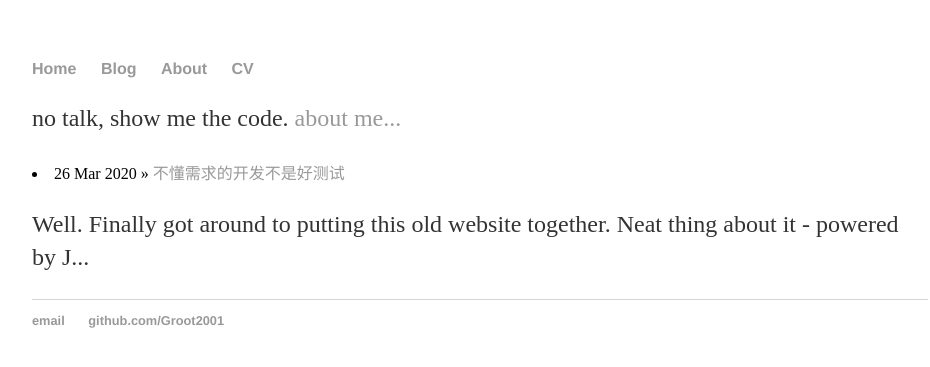
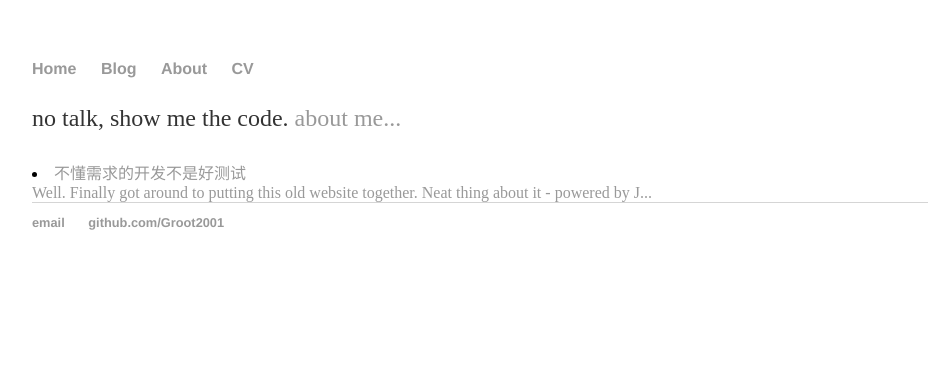
Before and after one commit to Groot2001/groot2001.github.io, a Jekyll site: the page built from index.html, in a window 1280 px wide. Shown: the top 367 px of the page, without its empty margins (160-1090 px from the left). Built offline with Jekyll 4.4.1, drawn with Linux system fonts in a browser that asks for light colours.

Commit message:
Update index.html

```diff
--- a/index.html
+++ b/index.html
@@ -8,9 +8,11 @@ title: 燕过留痕
 <div>
 	{% for post in site.posts offset:0 limit:2 %}
 		<li>
-			<span>{{ post.date | date_to_string }}</span> » <a href="{{ post.url }}" title="{{ post.title }}">{{ post.title }}</a>
-			<br />
-			<p>{{post.content | strip_html | strip_newlines | truncate: 100 }}</p>
+			<a href="{{ post.url }}" title="{{ post.title }}">
+				{{ post.title }}
+				</br >
+				{{post.content | strip_html | strip_newlines | truncate: 100 }}
+			</a>
 		</li>
 	{% endfor %}
 </div>
```
